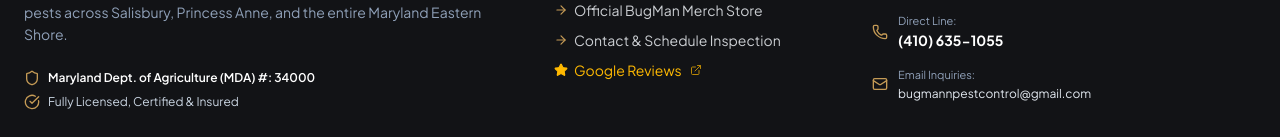
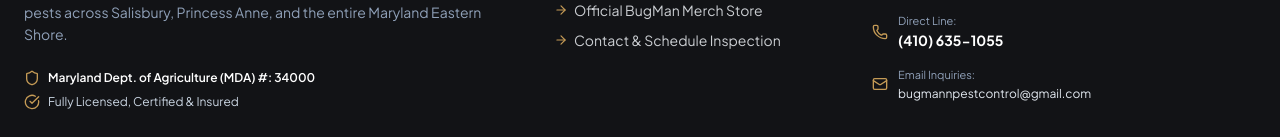
Before and after one commit to bismak02/BugMan, a React (Vite) app: page / in a window 1280 px wide. Shown: the part 6744-6881 px from the top of the page. Built offline with nearby package versions, Linux system fonts and the light colour scheme.

Commit message:
refactor(footer): remove Google Reviews link
Remove the Google Reviews link from the footer navigation to simplify the contact section.

```diff
--- a/src/components/Footer.tsx
+++ b/src/components/Footer.tsx
@@ -159,18 +159,6 @@
                   <span>Contact &amp; Schedule Inspection</span>
                 </button>
               </li>
-              <li>
-                <a
-                  href={googleReviewUrl}
-                  target="_blank"
-                  rel="noopener noreferrer"
-                  className="hover:text-[#c59b56] transition-colors flex items-center gap-1.5 text-amber-400"
-                >
-                  <Star className="w-3.5 h-3.5 fill-amber-400 text-amber-400" />
-                  <span>Google Reviews</span>
-                  <ExternalLink className="w-3 h-3 opacity-70 ml-0.5" />
-                </a>
-              </li>
             </ul>
           </div>
 
```
